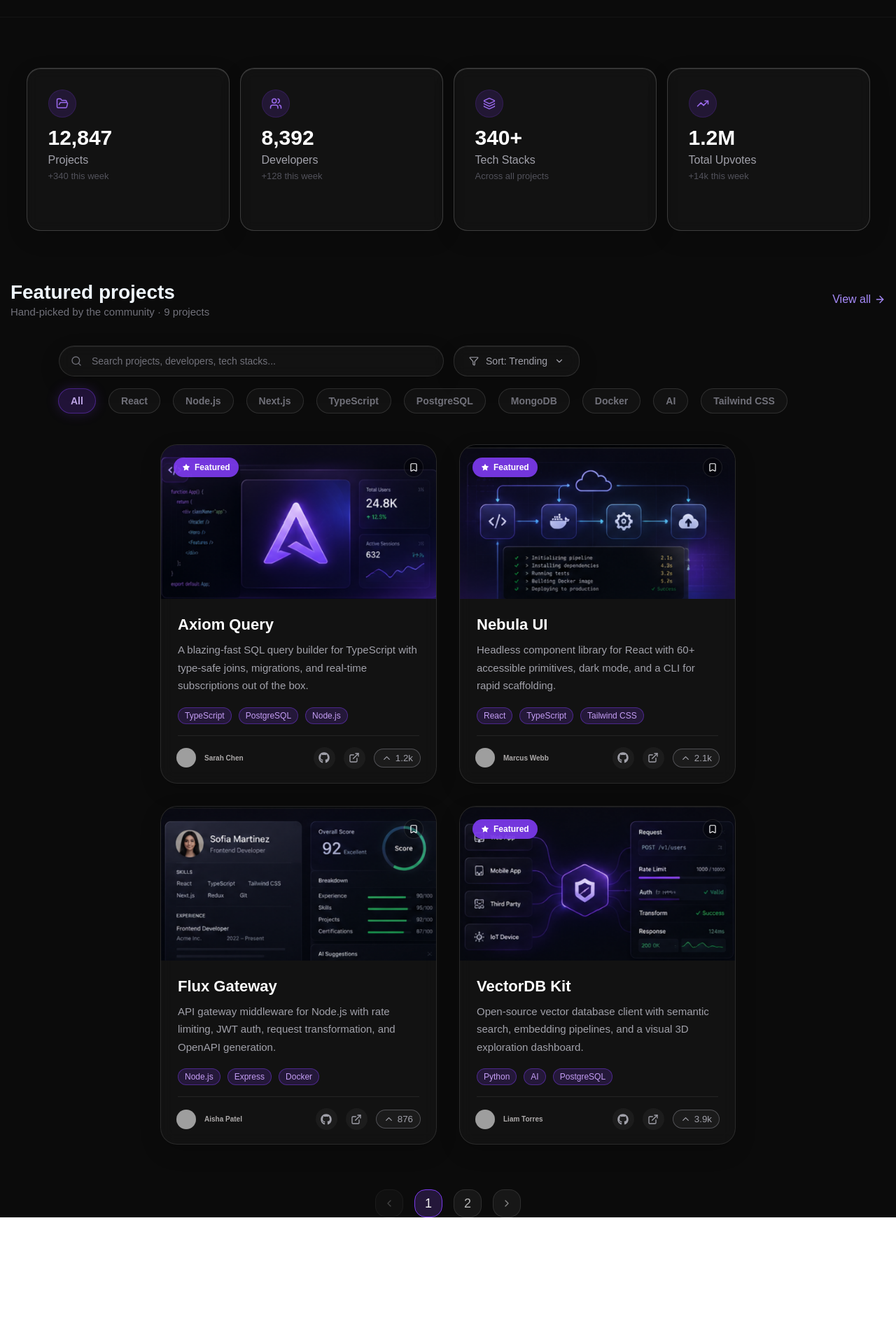
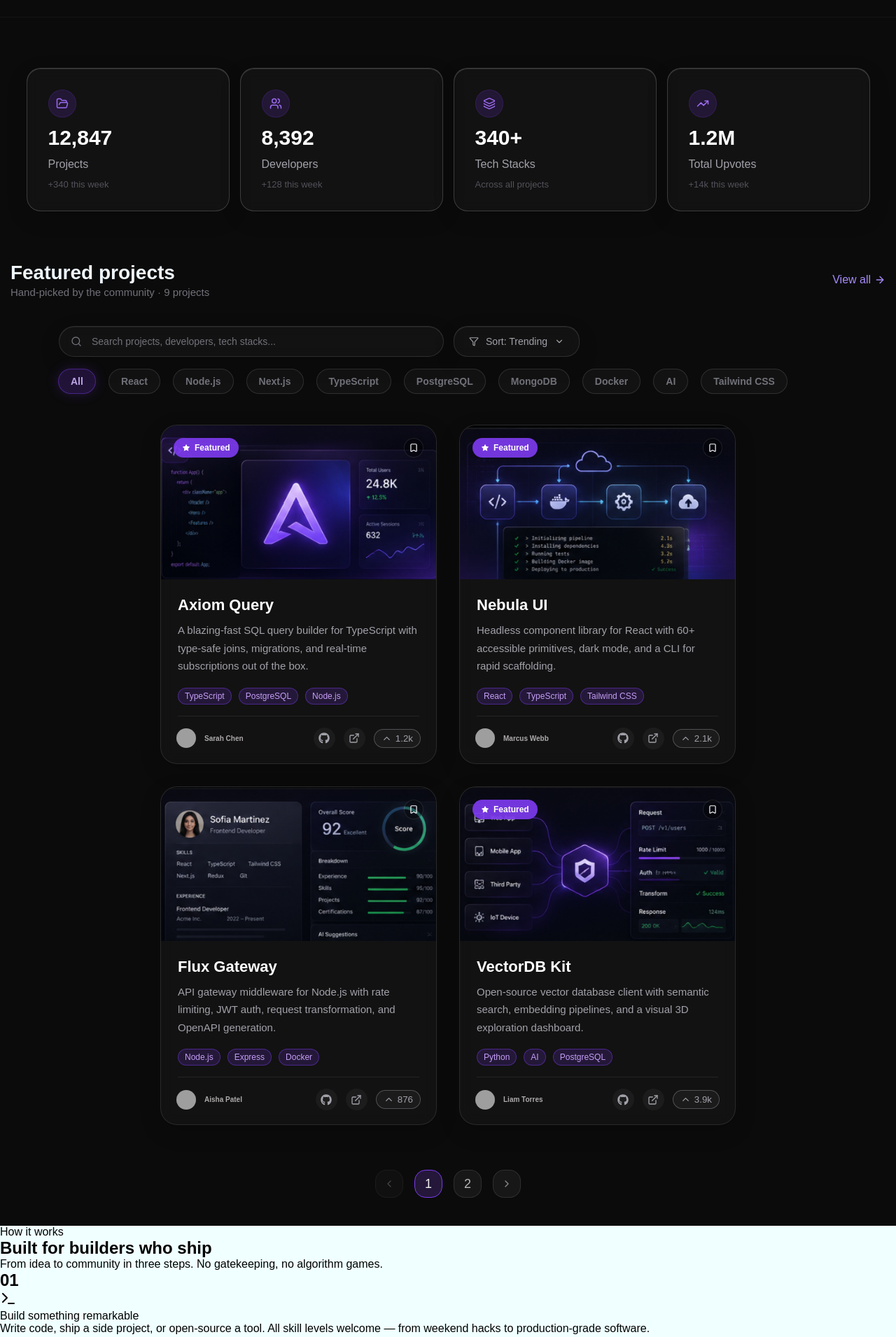
Before and after one commit to sufia10/Forge, a React (Vite) app in the folder client/: page / in a window 1280 px wide. Shown: the part 880-2791 px from the top of the page at 70% size. Before the commit the page ends 2660 px from the top, so only its background shows below. Built offline with nearby package versions, Linux system fonts and the light colour scheme; grey boxes are pictures that could not be loaded.

Commit message:
implement How It Works section with dynamic icon rendering

```diff
--- /dev/null
+++ b/client/src/Data/Howitworks.js
@@ -0,0 +1,30 @@
+
+
+
+const HowCards = [
+    {
+        id: 1,
+        numHeading: "01",
+        icon: "Terminal",
+        title: "Build something remarkable",
+        subtitle: "Write code, ship a side project, or open-source a tool. All skill levels welcome — from weekend hacks to production-grade software."
+    },
+
+    {
+        id: 2,
+        numHeading: "02",
+        icon: "GitBranch",
+        title: "Submit to Forge",
+        subtitle: "Add your project in seconds. Connect your GitHub repo, paste a live URL, and tag your tech stack. We handle the rest."
+    },
+
+    {
+        id: 3,
+        numHeading: "03",
+        icon: "Users",
+        title: "Get discovered by your peers",
+        subtitle: "The developer community upvotes, comments, and shares what resonates. Earn feedback, collaborators, and GitHub stars."
+    }
+];
+
+export default HowCards;
--- /dev/null
+++ b/client/src/Data/statsdata.js
@@ -0,0 +1,30 @@
+
+
+const statsData = [
+   {
+      icon: "FolderOpen",
+      number: "12,847",
+      title: "Projects",
+      subtitle: "+340 this week"
+   },
+   {
+      icon: "Users",
+      number: "8,392",
+      title: "Developers",
+      subtitle: "+128 this week"
+   },
+   {
+      icon: "Layers3",
+      number: "340+",
+      title: "Tech Stacks",
+      subtitle: "Across all projects"
+   },
+   {
+      icon: "TrendingUp",
+      number: "1.2M",
+      title: "Total Upvotes",
+      subtitle: "+14k this week"
+   }
+];
+
+export default statsData;
--- /dev/null
+++ b/client/src/components/HowItWork/Howitworks.jsx
@@ -0,0 +1,23 @@
+import "./howitworks.css"
+import Stepcards from "./StepCard/Stepcards";
+
+function HowItWorks(){
+    return(
+        <div className="main-section">
+             <div>
+            <p> How it works </p>
+            <h2> Built for builders who ship</h2>
+            <p>From idea to community in three steps. No gatekeeping, no algorithm games.</p>
+        </div>
+
+        <div>
+            <Stepcards />
+        </div>
+
+        </div>
+
+
+    );
+}
+
+export default HowItWorks;
--- /dev/null
+++ b/client/src/components/HowItWork/StepCard/Stepcard.jsx
@@ -0,0 +1,17 @@
+import "./stepcard.css";
+
+
+function Stepcard({icon: Icon, numHeading, title,subtitle}){
+    return(
+       <div>
+          <h2> {numHeading} </h2>
+          <div>
+            <Icon />
+          </div>
+          <p> {title}</p>
+          <p> {subtitle} </p>
+       </div>
+    );
+}
+
+export default Stepcard;
--- /dev/null
+++ b/client/src/components/HowItWork/StepCard/Stepcards.jsx
@@ -0,0 +1,41 @@
+import { Terminal,GitBranch, Users } from "lucide-react";
+import HowCards from "../../../Data/Howitworks";
+import Stepcard from "./Stepcard";
+
+function Stepcards(){
+
+    const iconMap = {
+         Terminal,
+         GitBranch,
+         Users
+    };
+
+
+    const howCard = HowCards.map((item) => {
+
+        const Icon = iconMap[item.icon];
+return(
+
+
+      <Stepcard
+      key = {item.id}
+      numHeading = {item.numHeading}
+      icon = {Icon}
+      title = {item.title}
+      subtitle = {item.subtitle}
+      />
+
+)
+    }
+);
+
+
+return (
+    <div>
+        {howCard}
+    </div>
+)
+
+}
+
+export default Stepcards;
--- /dev/null
+++ b/client/src/components/HowItWork/howitworks.css
@@ -0,0 +1,3 @@
+.main-section{
+    background-color: azure;
+}
--- a/client/src/components/Projects/ProjectCard/projectcards.css
+++ b/client/src/components/Projects/ProjectCard/projectcards.css
@@ -11,7 +11,3 @@
     margin-right: 84px;
     margin-bottom: 64px;
 }
-
-.gap{
-    margin-bottom: 40px;
-}
--- a/client/src/components/Statscards/statscard.jsx
+++ b/client/src/components/Statscards/statscard.jsx
@@ -1,28 +1,26 @@
 import "./statscard.css";
 
-function StatsCard(props) {
-    return(
-         <div className="statscard-container">
+function StatsCard({ icon: Icon, number, title, subtitle }) {
+    return (
+        <div className="statscard-container">
             <div className="text-container">
                 <div className="icon">
-                 {props.icon}
+                    <Icon size={18} />
+                </div>
+                <div className = "gap">
+                     <h2>{number}</h2>
                 </div>
 
-                <div className="gap">
+                <div className="statscard-p-one">
+                    <p>{title}</p>
+                </div>
 
-                <h2>{props.number}</h2>
-            <div className="statscard-p-one">
-                 <p>{props.title}</p>
-            </div>
-             <div className="statscard-p-two">
-                <p>{props.subtitle}</p>
+                <div className="statscard-p-two">
+                    <p>{subtitle}</p>
                 </div>
-             </div>
 
             </div>
-
-         </div>
+        </div>
     );
 }
-
 export default StatsCard;
--- a/client/src/components/Statscards/statscards.jsx
+++ b/client/src/components/Statscards/statscards.jsx
@@ -1,40 +1,25 @@
 import StatsCard from "./statscard";
 import "./statscards.css";
+import statsData from "../../Data/statsdata";
 import {FolderOpen, Users, Layers3, TrendingUp} from "lucide-react";
-const statsData = [
-   {
-      icon: <FolderOpen size = {18} />,
-      number: "12,847",
-      title: "Projects",
-      subtitle: "+340 this week"
-   },
-   {
-      icon: <Users size = {18} />,
-      number: "8,392",
-      title: "Developers",
-      subtitle: "+128 this week"
-   },
-   {
-      icon: <Layers3 size = {18} />,
-      number: "340+",
-      title: "Tech Stacks",
-      subtitle: "Across all projects"
-   },
-   {
-      icon: <TrendingUp size = {18} />,
-      number: "1.2M",
-      title: "Total Upvotes",
-      subtitle: "+14k this week"
-   }
-];
 
 function Statscards(){
 
+    const iconMap = {
+         FolderOpen,
+         Users,
+         Layers3,
+         TrendingUp
+      };
+
    const cards = statsData.map((item, index) => {
+
+      const Icon =iconMap[item.icon];
+
       return(
          <StatsCard
          key = {index}
-         icon = {item.icon}
+         icon = {Icon}
          number = {item.number}
          title = {item.title}
          subtitle = {item.subtitle}
--- a/client/src/pages/Home/Home.jsx
+++ b/client/src/pages/Home/Home.jsx
@@ -3,6 +3,7 @@ import Navbar from '../../components/layout/Navbar';
 import Marquee from '../../components/Marquee/Marquee';
 import Statscards from '../../components/Statscards/statscards';
 import Featuredprojects from '../../components/Projects/FeaturedProjects/Featuredprojects';
+import HowItWorks from '../../components/HowItWork/Howitworks';
 import './home.css'
 
 function Home(){
@@ -17,6 +18,7 @@ function Home(){
              <Marquee />
              <Statscards />
              <Featuredprojects />
+             <HowItWorks />
         </div>
 
         </div>
```
Also changed, not shown: client/src/components/HowItWork/StepCard/stepcard.css (added), client/src/components/HowItWork/StepCard/stepcards.css (added).
